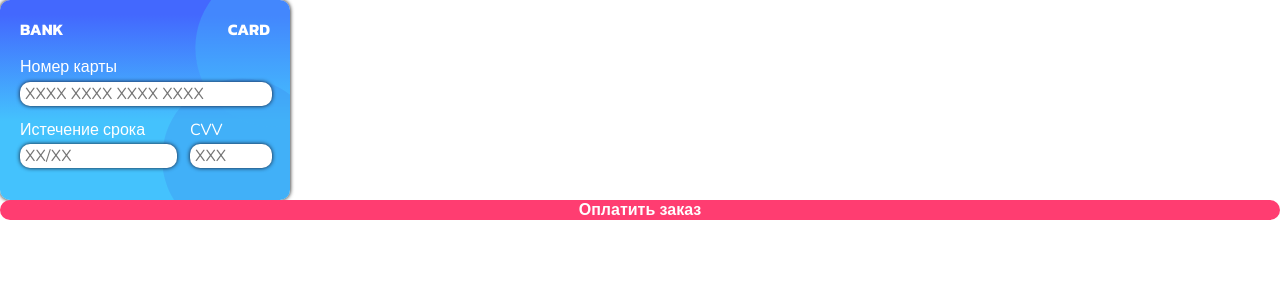
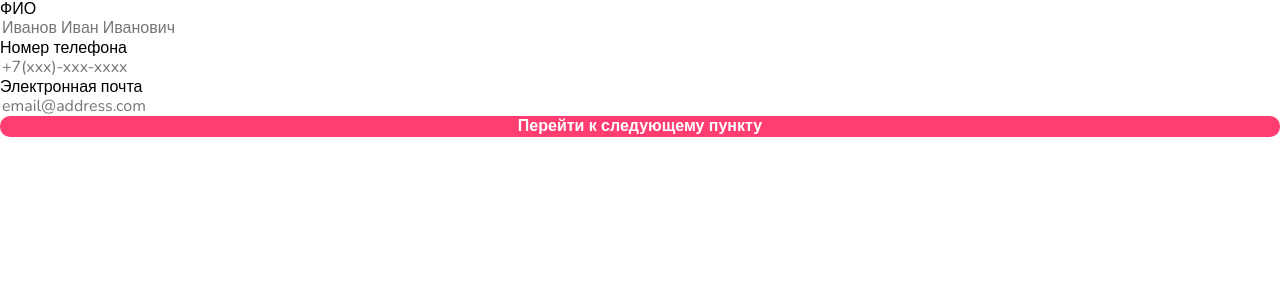
Before and after one commit to FrontiMaxim/online-store, a React app: page /order in a window 1280 px wide. Shown: the top 300 px of the page. Built offline with nearby package versions, Linux system fonts and the light colour scheme; the HTML template or start-up script is replaced by a standard one.

Commit message:
added 3 stages

```diff
--- a/src/process/Order/Order.jsx
+++ b/src/process/Order/Order.jsx
@@ -4,20 +4,33 @@ import styles from './Order.module.scss';
 
 import FormWithBankCard from '../../widgets/FormWithBankCard/FormWithBankCard';
 import { useState } from 'react';
+import FormGeolacation from '../../widgets/FormGeolacation/FormGeolacation';
+import { useEffect } from 'react';
+import FormPersonalData from '../../widgets/FormPersonalData/FormPersonalData';
 
 const Order = () => {
 
     const [stage, setStage] = useState(1);
 
+    useEffect(() => {
+        if (stage === 0) {
+            console.log('Заказ оформлен');
+        }
+    }, [stage]);
 
     return (
         <div className={styles.order}>
+
             {
-                stage === 1 && <FormWithBankCard setStage={setStage}/>
+                stage === 1 && <FormPersonalData setStage={setStage} numberStage={2} />
             }
             {
-                stage === 2 && <div>Данные пользователя</div>
+                stage === 2 && <FormGeolacation setStage={setStage} numberStage={3} />
             }
+            {
+                stage === 3 && <FormWithBankCard setStage={setStage} numberStage={0}/>
+            }
+
         </div>
     )
 }
```
